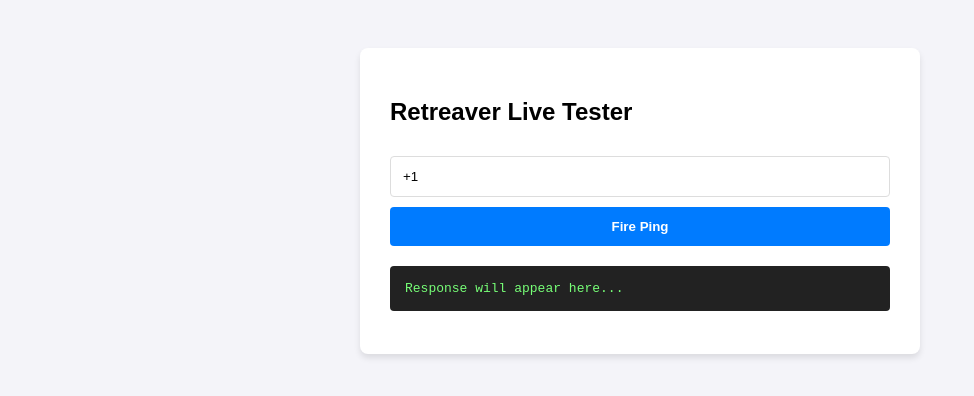
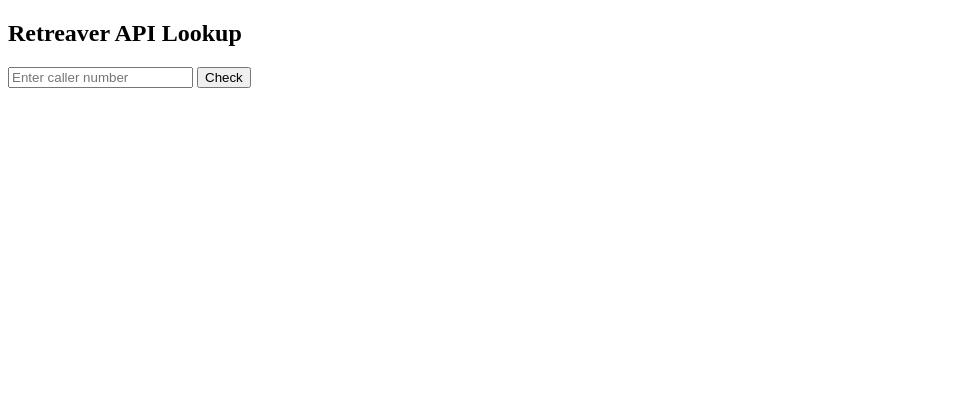
Before and after one commit to hamza2233-dev/auto-ping3, a website: page index.html in a window 1280 px wide. Shown: the whole page, without its empty margins (0-974 px from the left). Drawn offline with Linux system fonts and the light colour scheme.

Commit message:
Update index.html

```diff
--- a/index.html
+++ b/index.html
@@ -1,38 +1,24 @@
 <!DOCTYPE html>
 <html>
 <head>
-    <title>Retreaver Tester</title>
-    <style>
-        body { font-family: sans-serif; padding: 40px; background: #f4f4f9; display: flex; justify-content: center; }
-        .card { background: white; padding: 30px; border-radius: 8px; box-shadow: 0 4px 6px rgba(0,0,0,0.1); width: 100%; max-width: 500px; }
-        input { width: 100%; padding: 12px; margin: 10px 0; border: 1px solid #ddd; border-radius: 4px; box-sizing: border-box; }
-        button { width: 100%; padding: 12px; background: #007bff; color: white; border: none; border-radius: 4px; cursor: pointer; font-weight: bold; }
-        pre { background: #222; color: #7f7; padding: 15px; border-radius: 4px; overflow-x: auto; margin-top: 20px; }
-    </style>
+  <meta charset="UTF-8">
+  <title>Retreaver Checker</title>
 </head>
 <body>
-    <div class="card">
-        <h2>Retreaver Live Tester</h2>
-        <input type="text" id="num" placeholder="+15551234567" value="+1">
-        <button onclick="send()">Fire Ping</button>
-        <pre id="res">Response will appear here...</pre>
-    </div>
+  <h2>Retreaver API Lookup</h2>
 
-    <script>
-        async function send() {
-            const num = document.getElementById('num').value;
-            const resBox = document.getElementById('res');
-            resBox.innerText = "Sending...";
+  <input id="caller" placeholder="Enter caller number" />
+  <button onclick="check()">Check</button>
 
-            try {
-                // Calls your OWN server's API route
-                const response = await fetch(`/api/ping?caller_number=${encodeURIComponent(num)}`);
-                const data = await response.json();
-                resBox.innerText = JSON.stringify(data, null, 2);
-            } catch (e) {
-                resBox.innerText = "Error: " + e.message;
-            }
-        }
-    </script>
+  <pre id="output"></pre>
+
+  <script>
+    async function check() {
+      const number = document.getElementById("caller").value;
+      const res = await fetch(`/check?caller_number=${number}`);
+      const data = await res.text();
+      document.getElementById("output").textContent = data;
+    }
+  </script>
 </body>
 </html>
```
